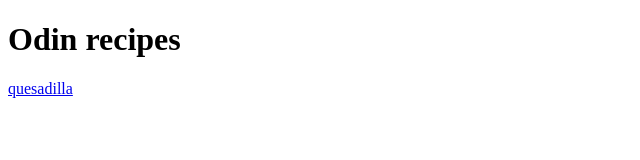
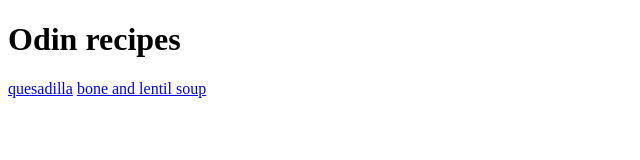
Before and after one commit to deniedwin/odin-recipes, a plain HTML site: page index.html in a window 1280 px wide. Shown: the whole page, without its empty margins (0-640 px from the left). Drawn offline with Linux system fonts and the light colour scheme.

Commit message:
link bone and lenti soup to index page

```diff
--- a/index.html
+++ b/index.html
@@ -7,6 +7,7 @@
     <body>
         <h1>Odin recipes</h1>
         <a href="./recipes/quesadilla.html">quesadilla</a>
+        <a href="./recipes/bonelentilsoup.html">bone and lentil soup</a>
     </body>
 
 </html>
```
